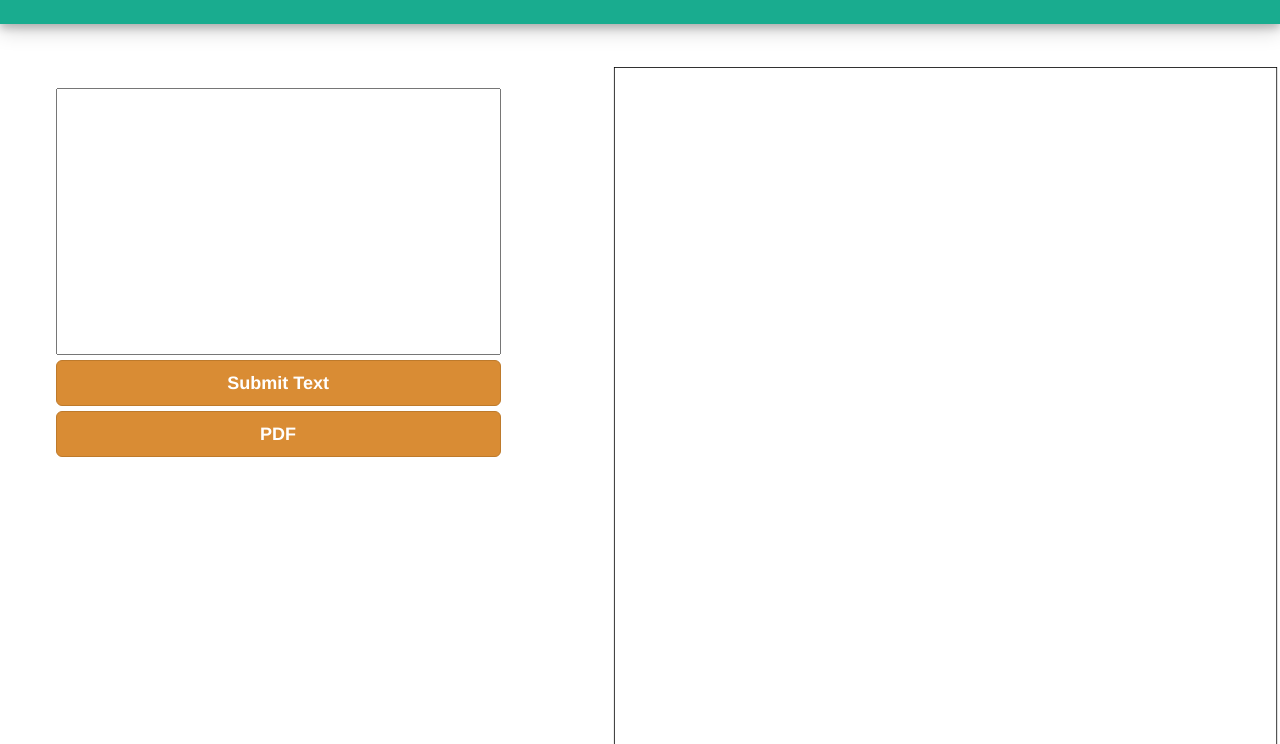
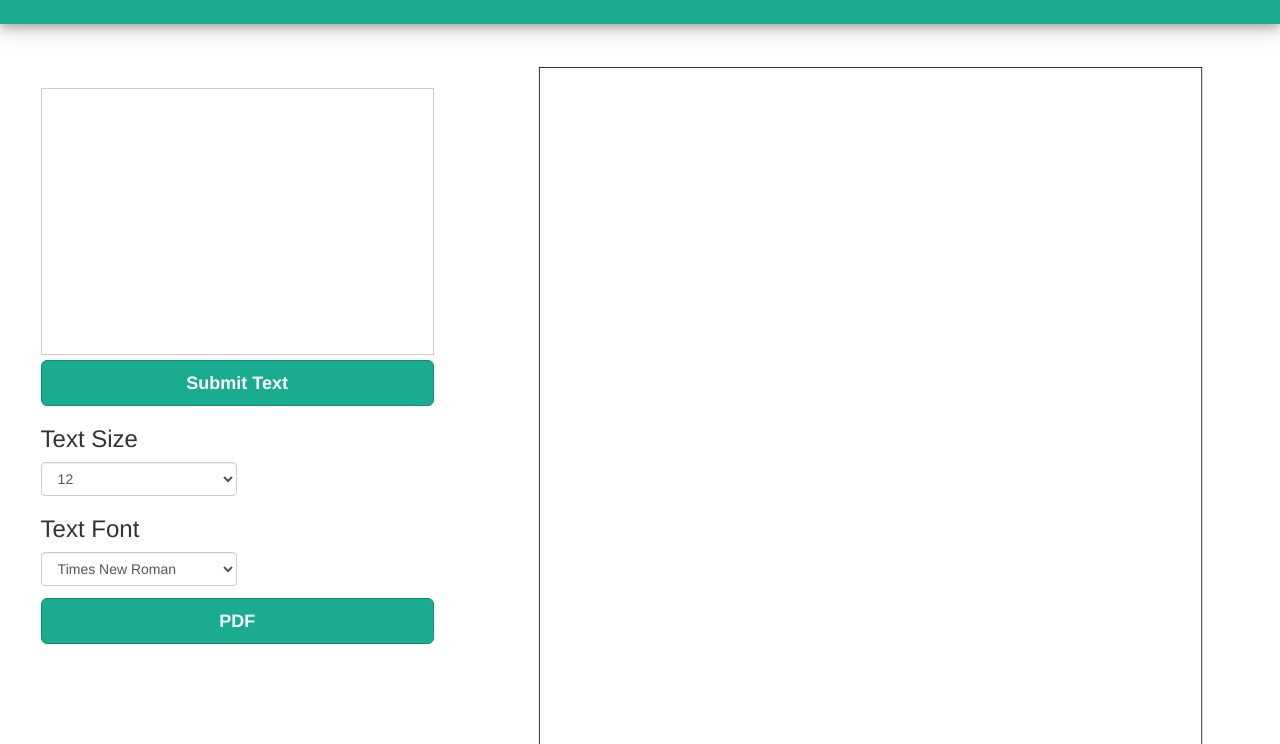
Before and after one commit to AlejandroAcostaT/TypewriterAR, a plain HTML site: page frontend/index.html at #!/typewriter in a window 1280 px wide. Shown: the part 56-800 px from the top of the page. Drawn offline with Linux system fonts and the light colour scheme.

Commit message:
Added font size and family selectors
-Changed css colors of buttons and home page login/signIn form background.
-Added text size select to editor: from 12pt to 26pt
-Added font-family select to editor: times, helvetica and courier

-TODO: Find a way to add more fonts to the library JSPDF.

```diff
--- a/frontend/app/components/typewriter/typewriterController.js
+++ b/frontend/app/components/typewriter/typewriterController.js
@@ -5,6 +5,13 @@ angular.module('booksAR')
 	this.text = '';
 
 	this.paragraphs = [];
+
+	this.pageStyle = {
+		size: "100%",
+		weight: "",
+		style: "",
+		font: "times"
+	};
 
 	this.isExtra = function(index){
 		var limit = document.getElementById("page").getBoundingClientRect().bottom - 45,
@@ -36,18 +43,15 @@ angular.module('booksAR')
 		// (class, of compound) at this time.
 		, specialElementHandlers = {
 		    // element with id of "bypass" - jQuery style selector
-		    '#page': function(element, renderer){
-		        // true = "handled elsewhere, bypass text extraction"
-		        return true
-		    }
+
 		}
 
 		margins = {
 		  top: 60,
 		  bottom: 50,
-		  left: 40,
-		  right: 40,
-		  width: 530
+		  left: 35,
+		  right: 35,
+		  width: 540
 		 };
 
 		 // all coords and widths are in jsPDF instance's declared units
@@ -63,6 +67,7 @@ angular.module('booksAR')
 		    function (dispose) {
 		      // dispose: object with X, Y of the last line add to the PDF
 		      //          this allow the insertion of new lines after html
+
 		    },
 		    margins
 		);
@@ -83,7 +88,7 @@ angular.module('booksAR')
 		    margins
 		);*/
 
-
+		//console.log(pdf.getFontList());
 		pdf.output('dataurlnewwindow');     //opens the data uri in new window
 	};
 
--- a/frontend/app/components/typewriter/typewriterView.html
+++ b/frontend/app/components/typewriter/typewriterView.html
@@ -1,11 +1,37 @@
-<div class="container typewriter">
-	<div class="col-lg-5 col-md-5 col-sm-5">
-		<textarea ng-model="typewriterCtrl.text" cols="5" rows="5"></textarea>
-		<button type="submit" class="btn btn-default btn-lg btn-block" ng-click="typewriterCtrl.textAnalysis()">Submit Text</button>
-		<button type="submit" class="btn btn-default btn-lg btn-block" ng-click="typewriterCtrl.pdf()">PDF</button>
+<div class="row typewriter">
+	<div class="col-lg-4 col-md-4 col-sm-4 leftBar">
+		<div>
+			<textarea ng-model="typewriterCtrl.text" cols="5" rows="5"></textarea>
+			<button type="submit" class="btn btn-default btn-lg btn-block" ng-click="typewriterCtrl.textAnalysis()">Submit Text</button>
+
+			<div class="textControls">
+				<h3>Text Size</h3>
+			    <select name="textSize" class="textSize form-control" ng-model="typewriterCtrl.pageStyle.size">
+				  <option value="100%">12</option>
+				  <option value="112.5%">14</option>
+				  <option value="131.3%">16</option>
+				  <option value="150%">18</option>
+				  <option value="162.5%">20</option>
+				  <option value="181.3%">22</option>
+				  <option value="200%">24</option>
+				  <option value="206.3%">26</option>
+				</select>
+			</div>
+
+			<div class="textControls">
+				<h3>Text Font</h3>
+			    <select name="textSize" class="textSize form-control" ng-model="typewriterCtrl.pageStyle.font">
+				  <option value="times">Times New Roman</option>
+				  <option value="helvetica">Helvetica</option>
+				  <option value="courier">Courier</option>
+				</select>
+			</div>
+
+			<button type="submit" class="btn btn-default btn-lg btn-block" ng-click="typewriterCtrl.pdf()">PDF</button>
+		</div>
 	</div>
-	<div class="col-lg-7 col-md-7 col-sm-7">
-		<div class="page" id="page">
+	<div class="col-lg-8 col-md-8 col-sm-8">
+		<div class="page" id="page" ng-style="{'font-family': typewriterCtrl.pageStyle.font, 'font-size':typewriterCtrl.pageStyle.size}">
 			<div ng-repeat="par in typewriterCtrl.paragraphs track by $index">
 				<p class="paragraph" style="white-space:pre-line;" ng-show="typewriterCtrl.isExtra($index)">{{par}} </p>
 			</div>
--- a/frontend/assets/css/home.css
+++ b/frontend/assets/css/home.css
@@ -2,6 +2,7 @@
 * GREEN: #7ebb6b;
 * RED: #ee9e8b;
 * AQUAMARINE: #19AC8F;
+* DARK AQUAMARINE: #158A73;
 * ORANGE: #D98C34;
 * DARK ORANGE: #BE7A2B;
 --------------------------------------------------*/
@@ -13,11 +14,13 @@
 html {
   height: 100%;
   min-height: 100%;
+  min-width: 100%;
 }
 
 body {
   height: 100%;
   min-height: 100%;
+  min-width: 100%;
 }
 
 /* BACKGROUND PAGE STYLES
@@ -67,9 +70,9 @@ body.typewriter-page{
 .btn {
   font-weight: bold;
   font-size: 15px;
-  background-color: #D98C34;
+  background-color: #19AC8F;
   color: #fff;
-  border-color: #BE7A2B;
+  border-color: #158A73;
 }
 
 .btn.outline {
@@ -84,24 +87,24 @@ body.typewriter-page{
 }
 
 .btn:focus{
-  background-color: #D98C34;
+  background-color: #19AC8F;
   color: #fff;
-  border-color: #BE7A2B;
+  border-color: #158A73;
   outline: none;
 }
 
 .btn:hover{
-  background-color: #BE7A2B;
+  background-color: #158A73;
   color: #fff;
-  border-color: #BE7A2B;
+  border-color: #158A73;
 }
 
 .btn:active,
 .btn:target,
 .btn:active:focus{
-  background-color: #BE7A2B;
+  background-color: #158A73;
   color: #fff;
-  border-color: #BE7A2B;
+  border-color: #158A73;
   outline: none;
 }
 
@@ -172,7 +175,7 @@ body.typewriter-page{
   margin: 4% 0 0 0;
   padding-top: 2%;
   padding-bottom: 5%;
-  background-color: rgba(25,172,143,0.5);
+  background-color: rgba(190,122,43,0.5);
   border-radius: 8px;
 }
 
@@ -191,7 +194,6 @@ body.typewriter-page{
   margin-bottom: 9px;
 }
 
-
 .slogan{
   text-align: center;
   font-style: italic;
--- a/frontend/assets/css/typewriter.css
+++ b/frontend/assets/css/typewriter.css
@@ -1,35 +1,69 @@
+/* COLORS
+* GREEN: #7ebb6b;
+* RED: #ee9e8b;
+* AQUAMARINE: #19AC8F;
+* ORANGE: #D98C34;
+* DARK ORANGE: #BE7A2B;
+--------------------------------------------------*/
 
 textarea{
 	outline: none;
 	width: 100%;
 	height: 200pt;
 	resize: none;
+	border-color: #ccc;
+	padding: 4%;
 }
 
 .typewriter{
 	padding-top: 5%;
 	padding-bottom: 5%;
 	margin-left: 2%;
-	margin-right: 2%;
 	height: 100%;
+	display: flex;
 }
 
 .page{
-	border:1px solid #000000;
+	border:1px solid #000;
 	padding: 60pt 40pt 50pt 40pt;
 	width: 622pt;
 	height: 782pt;
 	/*------------scale page-----------------*/
-	-ms-transform: scale(0.8, 0.8) translate(0px, -15%); /* IE 9 */
-    -webkit-transform: scale(0.8, 0.8) translate(0px, -15%); /* Safari */
-    transform: scale(0.8, 0.8) translate(0px, -15%);
+	-ms-transform: scale(0.8, 0.8) translate(-10px, -15%); /* IE 9 */
+    -webkit-transform: scale(0.8, 0.8) translate(-10px, -15%); /* Safari */
+    transform: scale(0.8, 0.8) translate(-10px, -15%);
     color: #000;
     position: absolute;
     margin-bottom: 5%;
     text-align: justify;
-    font-size: 12px;
+    background-color: #fff;
+    font-family: "Comic Sans MS";
 }
 
-.paragraph{
+.textControls{
+	height: 100%;
 
 }
+
+.textSize{
+	margin-bottom: 3%;
+	width: 50%;
+	outline: none;
+}
+
+.form-control:focus {
+    border-color: #ccc;
+    outline: 0;
+    -webkit-box-shadow: inset 0 1px 1px rgba(0,0,0,.075),0 0 8px rgba(204,204,204,.6);
+    box-shadow: inset 0 1px 1px rgba(0,0,0,.075),0 0 8px rgba(204,204,204,.6);
+}
+
+.bootstrap-select .btn:focus {
+    outline: none !important;
+    box-shadow: none!important;
+}
+
+/* turn it off completely */
+select:active, select:hover {
+  outline: none
+}
--- a/frontend/index.html
+++ b/frontend/index.html
@@ -6,6 +6,7 @@
 
     <!-- CSS (load bootstrap) -->
     <link rel="stylesheet" href="./assets/css/bootstrap.min.css">
+
 
     <!-- CUSTOM CSS -->
     <link rel="stylesheet" href="./assets/css/home.css">
@@ -27,7 +28,7 @@
 <!-- MAIN CONTENT -->
 
 <!-- THIS IS WHERE WE WILL INJECT OUR CONTENT -->
-    <div ui-view></div>
+    <div ui-view class="content"></div>
 
 <!-- JS (load angular, ui-router, and our custom js file) -->
     <script src="./assets/js/angular.min.js"></script>
```
